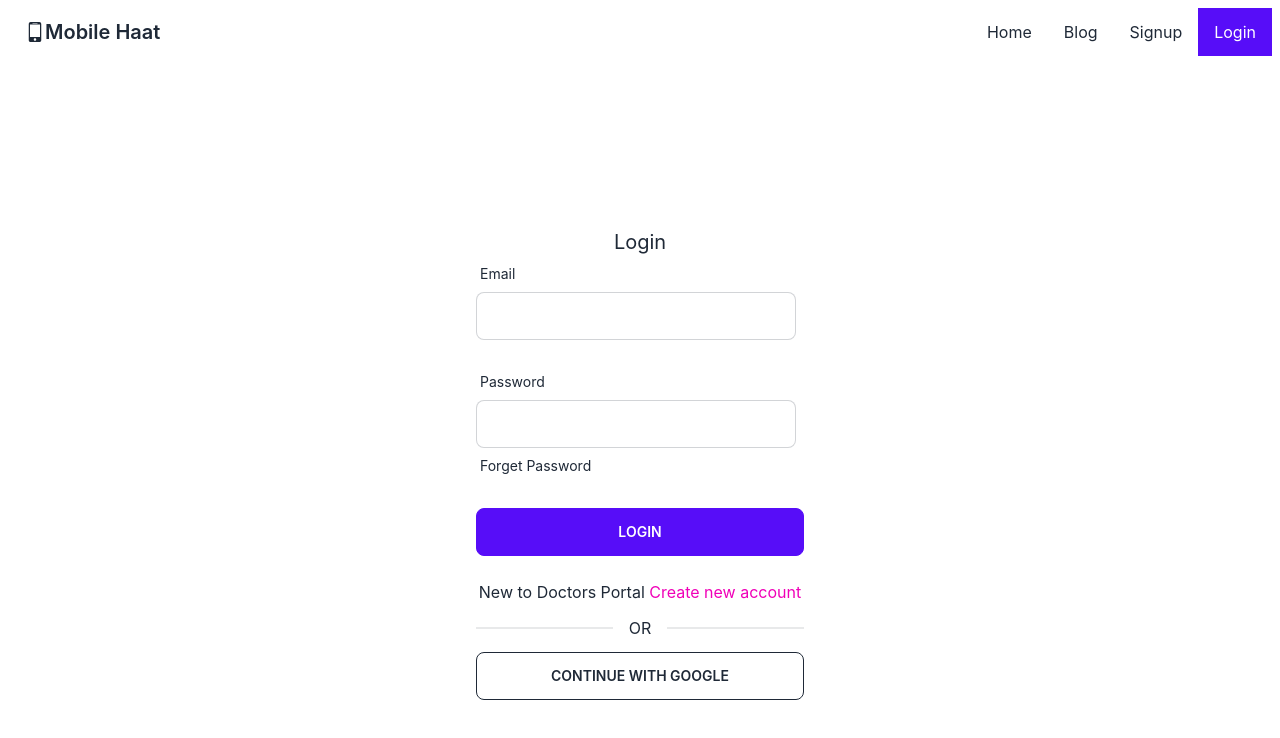
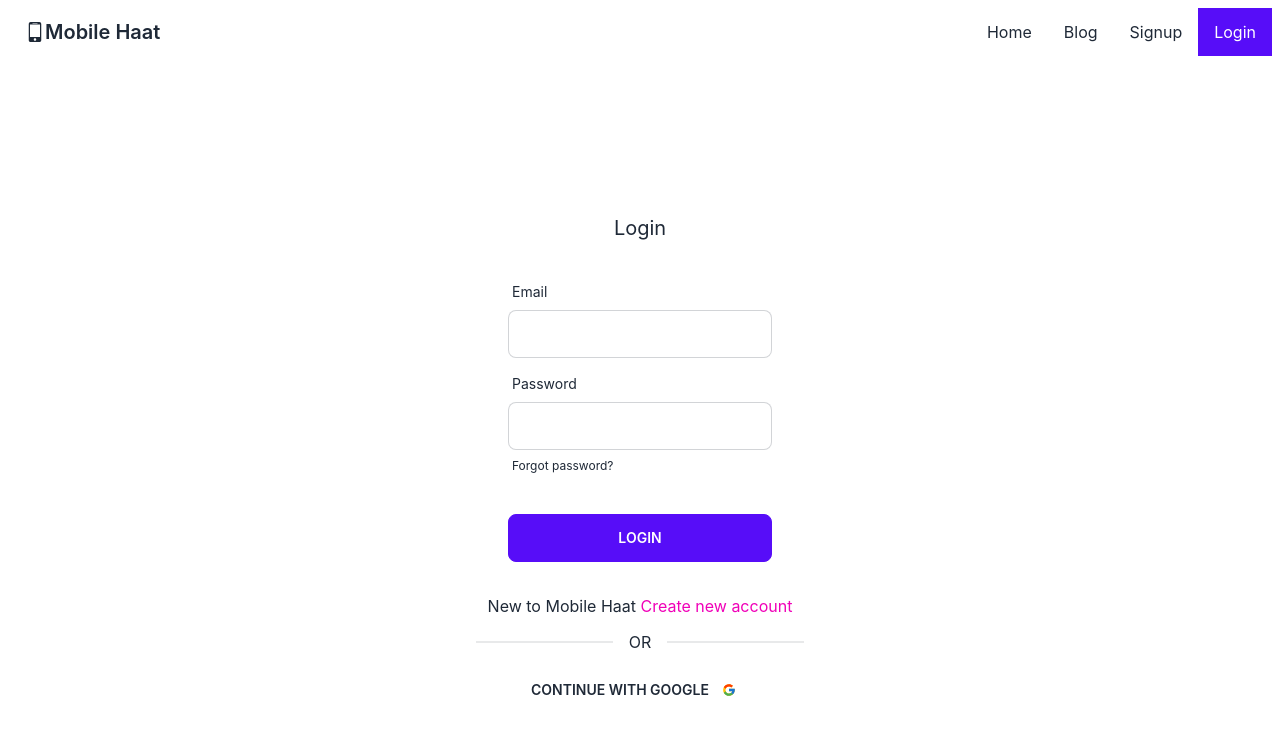
Before and after one commit to Mohaiminul-Islam-Bhuiyan/used-mobile-buy-sell-platform-a12, a React (Create React App) app: page /login in a window 1280 px wide. Shown: the top 738 px of the page. Built offline with nearby package versions, Linux system fonts and the light colour scheme; no server answers.

Commit message:
signin and signup added

```diff
--- a/src/Pages/Login/Login.js
+++ b/src/Pages/Login/Login.js
@@ -1,87 +1,82 @@
 import React, { useContext, useState } from 'react';
-import { useForm } from 'react-hook-form';
-import { Link, useLocation, useNavigate } from 'react-router-dom';
+import { FcGoogle } from "react-icons/fc";
+import { toast } from 'react-toastify'
+import { Link, useNavigate, useLocation } from 'react-router-dom'
 import { AuthContext } from '../../Contexts/AuthProvider';
-import { toast } from 'react-toastify'
-
 
 
 const Login = () => {
-
-    const { register, formState: { errors }, handleSubmit } = useForm()
-    const [loginError, setLoginError] = useState("")
+    const [userEmail, setUserEmail] = useState('')
+    const navigate = useNavigate()
     const location = useLocation()
-    const navigate = useNavigate()
-    const { login } = useContext(AuthContext)
 
     const from = location.state?.from?.pathname || '/'
 
+    const { login, signInWithGoogle, resetPassword } = useContext(AuthContext)
 
-    const handleLogin = data => {
-        console.log(data);
-        setLoginError('')
-        login(data.email, data.password)
+    const handleSubmit = event => {
+        event.preventDefault()
+        const form = event.target
+        const email = form.email.value
+        const password = form.password.value
+
+        login(email, password)
             .then(result => {
-                const user = result.user
-                console.log(user);
-                console.log(data.email)
-                toast.success("logged in successfully")
+                toast.success('login successful')
+                navigate(from, { replace: true })
+                console.log(result.user);
+            })
+            .catch(err => console.error(err))
+        form.reset()
+    }
+
+    const handleGoogleSignIn = () => {
+        signInWithGoogle()
+            .then(result => {
+                console.log(result.user);
+                toast.success('signed in with google')
                 navigate(from, { replace: true })
             })
-            .catch(error => {
-                setLoginError(error.message)
-                console.log(error)
+    }
+
+    const handleReset = () => {
+        resetPassword(userEmail)
+            .then(() => {
+                toast.success('reset link has been sent, please check email')
             })
+            .catch(err => toast.error(err.message))
     }
 
     return (
         <div className='h-[800px] flex justify-center items-center'>
             <div className='w-96 p-7'>
                 <h2 className='text-xl text-center'>Login</h2>
-                <form onSubmit={handleSubmit(handleLogin)}>
-                    <div className="form-control w-full max-w-xs">
+                <form onSubmit={handleSubmit} className="card-body">
+                    <div className="form-control">
                         <label className="label">
                             <span className="label-text">Email</span>
                         </label>
-                        <input type="email"
-                            {...register("email", { required: "Email is required" })}
-                            className="input input-bordered w-full max-w-xs" />
-                        {errors.email && <p className='text-red-600'>{errors.email?.message}</p>}
-                        <input />
+                        <input onBlur={event => setUserEmail(event.target.value)} type="text" name='email' className="input input-bordered" required />
                     </div>
-
-                    <div className="form-control w-full max-w-xs">
+                    <div className="form-control">
                         <label className="label">
                             <span className="label-text">Password</span>
                         </label>
-                        <input type="password"
-                            {...register("password",
-                                {
-                                    required: "Password is required",
-                                    minLength: { value: 6, message: "password must be at least 6 characters or longer" },
-                                })}
-                            className="input input-bordered w-full max-w-xs" />
-                        {errors.password && <p className='text-red-600'>{errors.password?.message}</p>}
-
+                        <input type="password" name='password' className="input input-bordered" />
                         <label className="label">
-                            <span className="label-text">Forget Password</span>
+                            <button onClick={handleReset} className="label-text-alt link link-hover">Forgot password?</button>
                         </label>
-                        <input />
                     </div>
-                    <input className='btn btn-primary w-full' value="Login" type="submit" />
-                    <div className='text-red-600'>
-                        {
-                            loginError &&
-                            <p>{loginError}</p>
-                        }
+                    <div className="form-control mt-6">
+                        <button className="btn btn-primary">Login</button>
                     </div>
                 </form>
-                <br />
-                <p>New to Doctors Portal <Link to='/signup' className='text-secondary'>Create new account</Link></p>
+                <p>New to Mobile Haat <Link to='/signup' className='text-secondary'>Create new account</Link></p>
                 <div className="divider">OR</div>
-                <button className='btn btn-outline w-full'>CONTINUE WITH GOOGLE</button>
+                <button onClick={handleGoogleSignIn} className='btn btn-outline border-0 w-full'>CONTINUE WITH google<FcGoogle className='w-10'></FcGoogle> </button>
             </div>
         </div>
+
     );
 };
 
--- a/src/Pages/Signup/Signup.js
+++ b/src/Pages/Signup/Signup.js
@@ -1,13 +1,17 @@
 import React, { useContext, useState } from 'react';
-import { Link } from 'react-router-dom'
+import { Link, useNavigate, useLocation } from 'react-router-dom'
 import { toast } from 'react-toastify'
 import { useForm } from 'react-hook-form';
+import { FcGoogle } from "react-icons/fc";
 import { AuthContext } from '../../Contexts/AuthProvider';
 
 const Signup = () => {
+    const navigate = useNavigate()
+    const location = useLocation()
+    const from = location.state?.from?.pathname || '/'
 
     const { register, handleSubmit, formState: { errors } } = useForm()
-    const { createUser, updateUser } = useContext(AuthContext)
+    const { createUser, updateUser, signInWithGoogle } = useContext(AuthContext)
     const [signupError, setSignupError] = useState("")
 
     const handleSignup = data => {
@@ -24,12 +28,22 @@
                 updateUser(userInfo)
                     .then(() => {
                         console.log(data.name, data.email)
+                        navigate(from, { replace: true })
                     })
                     .catch(err => console.log(err))
             })
             .catch(err => {
                 setSignupError(err.message)
                 console.log(err)
+            })
+    }
+
+    const handleGoogleSignIn = () => {
+        signInWithGoogle()
+            .then(result => {
+                console.log(result.user);
+                toast.success('signed in with google')
+                navigate(from, { replace: true })
             })
     }
 
@@ -74,10 +88,6 @@
                             })}
                             className="input input-bordered w-full max-w-xs" />
                         {errors.password && <p className='text-red-600'>{errors.password.message}</p>}
-
-                        <label className="label">
-                            <span className="label-text">Forget Password</span>
-                        </label>
                         <input />
                     </div>
                     <input className='btn btn-primary w-full' value="Signup" type="submit" />
@@ -88,7 +98,7 @@
                 <br />
                 <p>Already have an account <Link to='/login' className='text-secondary'>Please login</Link></p>
                 <div className="divider">OR</div>
-                <button className='btn btn-outline w-full'>CONTINUE WITH GOOGLE</button>
+                <button onClick={handleGoogleSignIn} className='btn btn-outline w-full'>CONTINUE WITH google<FcGoogle className='w-10'></FcGoogle> </button>
             </div>
         </div>
     );
--- a/src/Router/Routes.js
+++ b/src/Router/Routes.js
@@ -12,6 +12,10 @@
         element: <Main></Main>,
         errorElement: <ErrorPage></ErrorPage>,
         children: [
+            {
+                path: '/',
+                element: <Home></Home>
+            },
             {
                 path: '/home',
                 element: <Home></Home>
```
